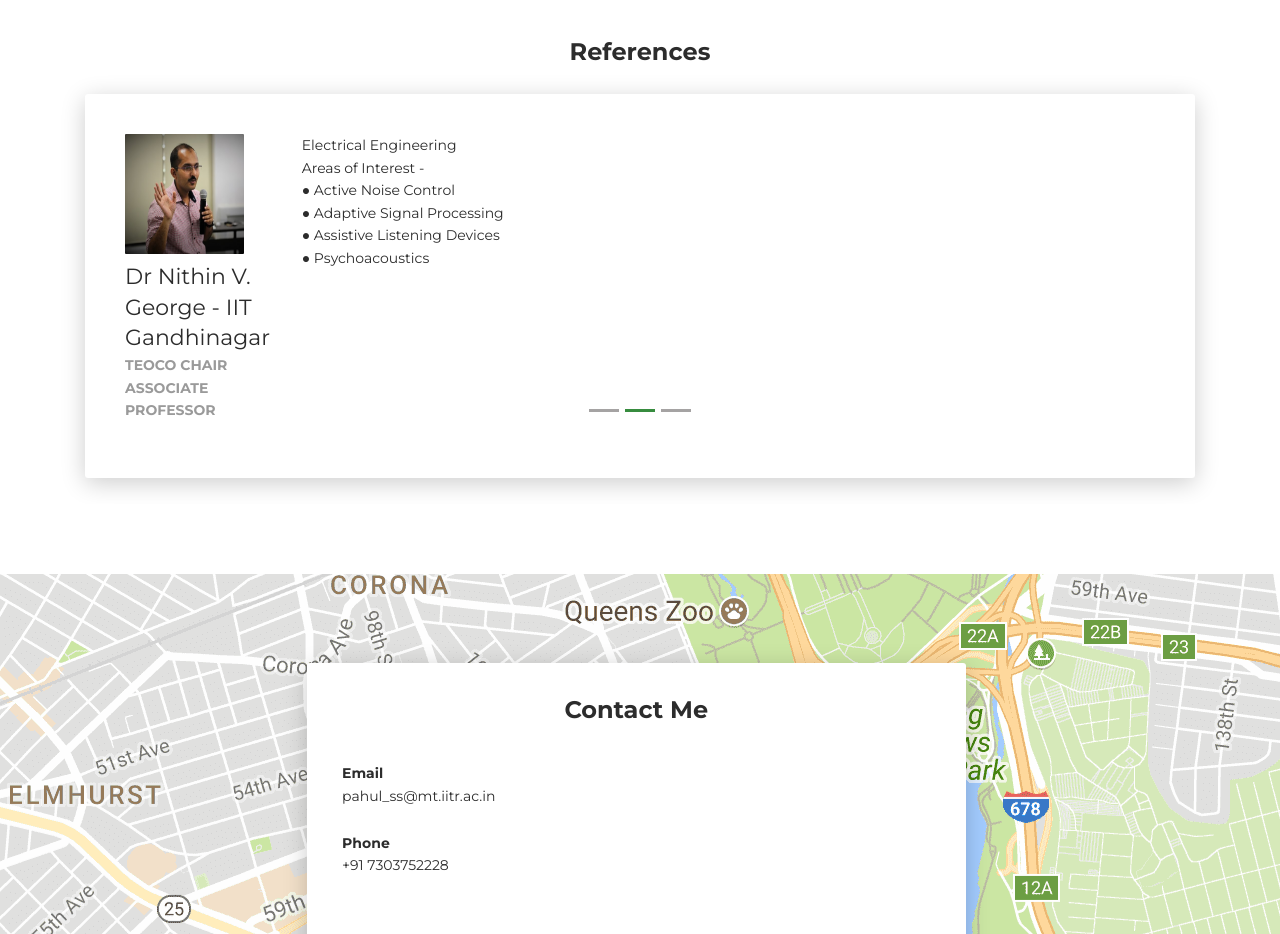
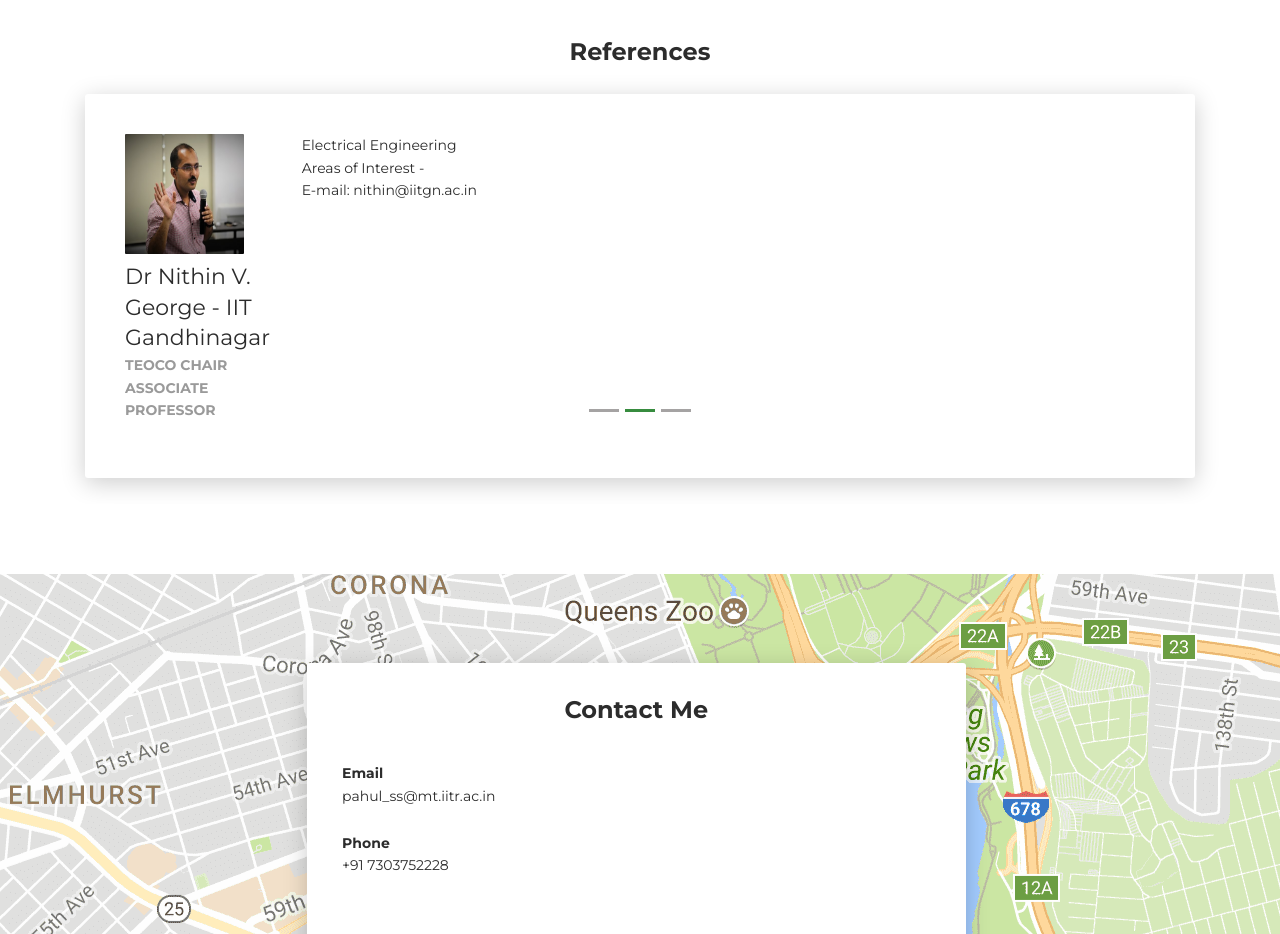
Before and after one commit to DroneSingh/Pahul_SS, a plain HTML site: page index.html in a window 1280 px wide. Shown: the part 3900-4834 px from the top of the page. Drawn offline with Linux system fonts and the light colour scheme.

Commit message:
Update index.html

```diff
--- a/index.html
+++ b/index.html
@@ -401,8 +401,11 @@
                 <p class="category">Professor (HAG) - IIT Roorkee</p>
               </div>
               <div class="col-lg-10 col-md-9">
-                <p>Electronic and Communication Engineering <br> Areas of Interest - <br>
-                  Development of Radar, Microwave/Millimeter/THz Imaging, Artificial Intelligence, Machine Learning, IoT, Cloud Based Solution, DRONE based Application, Anti-Drone, Image Processing/Image Analysis, Image Fusion, Image Enhancement, Satellite Data Based Application for ICT, Microwave and Optical Remote Sensing, Radar Polarimetry and Interferometry, Stealth Technology, Electromagnetic Modeling, EM wave Absorbing Materials</p>
+                <p>Electronic and Communication Engineering <br>
+Coordinator : DRONE RESEARCH CENTER, IIT ROORKEE<br>
+E-mail: dharmfec@iitr.ac.in<br>
+Phone: +91 01332-285695 (O), +91 01332-285351 (R)<br>
+                 </p>
               </div>
             </div>
           </div>
@@ -414,10 +417,7 @@
               </div>
               <div class="col-lg-10 col-md-9">
                 <p>Electrical Engineering<br>Areas of Interest -<br>
-                  ● Active Noise Control<br>
-                  ● Adaptive Signal Processing<br>
-                  ● Assistive Listening Devices<br>
-                  ● Psychoacoustics<br></p>
+                 E-mail: nithin@iitgn.ac.in</p>
               </div>
             </div>
           </div>
```
